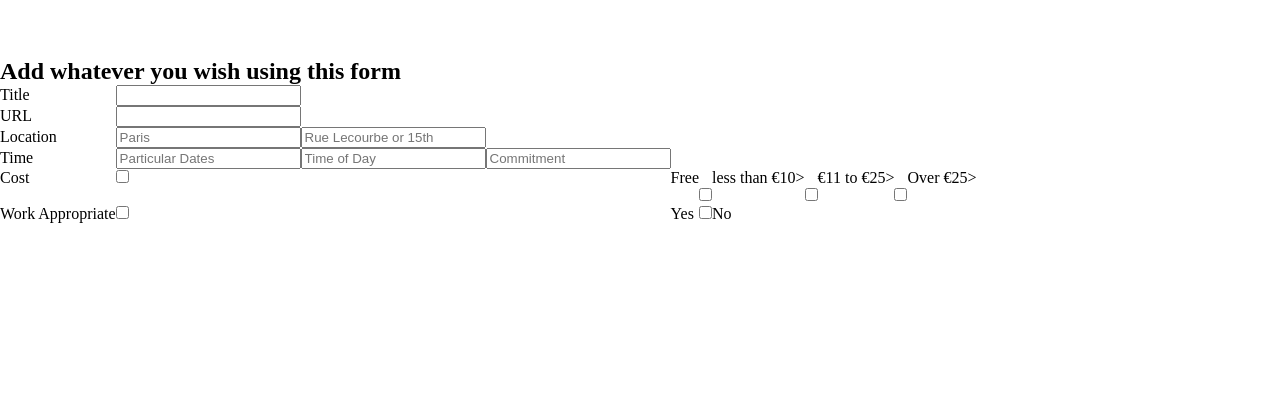
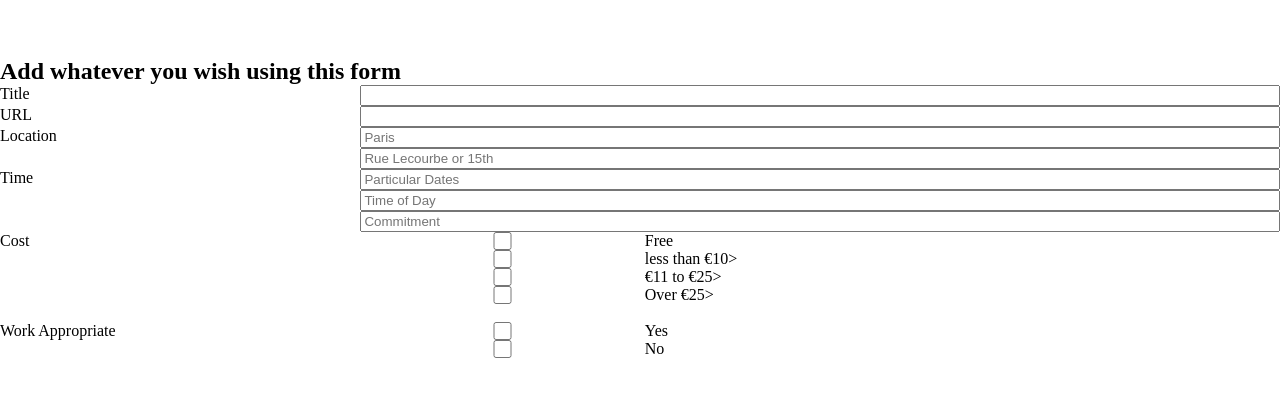
Before and after one commit to bibabyte/funInFrance, a plain HTML site: page index.html in a window 1280 px wide. Shown: the part 102-498 px from the top of the page. Drawn offline with Linux system fonts and the light colour scheme.

Commit message:
Table styling

```diff
--- a/index.html
+++ b/index.html
@@ -6,7 +6,7 @@
         <link rel="stylesheet" href="styles.css">
     </head>
 
-    <body>
+    <body class="grids">
         <header>
             <h1>Organizing for Optimal Fun</h1>
             <nav>
@@ -34,47 +34,34 @@
         </header>
         <main>
 
-            <b id="space"></b>
             <section id="form">
                 <h2>Add whatever you wish using this form</h2>
-                <form action="">
-                    <p>
-                        <label for="">Title</label>
-                        <input type="text">
-                    </p>
-                    <p>
-                        <label for="">URL</label>
-                        <input type="text">
-                    </p>
-                    <p>
-                        <label for="">Location</label>
-                        <input type="text" placeholder="Paris">
-                        <input type="text" placeholder="Rue Lecourbe or 15th">
-                    </p>
-                    <p>
-                        <label for="">Time</label>
-                        <input type="text" name="Dates" placeholder="Particular Dates">
-                        <input type="text" name="Time" id="" placeholder="Time of Day">
-                        <input type="text" placeholder="Commitment">
-                    </p>
-                    <p>
-                        <label for="">Cost</label>
-                        <input type="checkbox" id="free" name="free" value="Free">
-                            <label for="free">Free</label> <br>
-                        <input type="checkbox" id="under10" name="under10" value="Under10">
-                            <label for="under10">less than €10></label> <br>
-                        <input type="checkbox" id="11to25" name="11to25" value="11to25">
-                            <label for="11to25">€11 to €25></label> <br>
-                        <input type="checkbox" id="over25" name="over25" value="Over25">
-                            <label for="over25">Over €25></label> <br>
-                    </p>
-                    <p>
-                        <label for="">Work Appropriate</label>
-                        <input type="checkbox" id="yes" name="yes" value="Yes">
-                            <label for="yes">Yes</label>
-                        <input type="checkbox" id="no" name="no" value="No">
-                            <label for="no">No</label>
-                    </p>
+                <form action="" class="gridForm">
+                    <label for="" class="title">Title</label>
+                        <input type="text" colspan="4" class="text">
+                    <label for="" class="title">URL</label>
+                        <input type="text" class="text">
+                    <label for="" class="title">Location</label>
+                        <input type="text" placeholder="Paris" class="text">
+                        <input type="text" placeholder="Rue Lecourbe or 15th" class="text">
+                    <label for="" class="title">Time</label>
+                        <input type="text" name="Dates" placeholder="Particular Dates" class="text">
+                        <input type="text" name="Time" id="" placeholder="Time of Day" class="text">
+                        <input type="text" placeholder="Commitment" class="text">
+                    <label for="" class="title" class="boxLabel">Cost</label>
+                        <input type="checkbox" id="free" name="free" value="Free" class="box">
+                            <label for="free" class="boxLabel">Free</label> <br>
+                        <input type="checkbox" id="under10" name="under10" value="Under10" class="box">
+                            <label for="under10" class="boxLabel">less than €10></label> <br>
+                        <input type="checkbox" id="11to25" name="11to25" value="11to25" class="box">
+                            <label for="11to25" class="boxLabel">€11 to €25></label> <br>
+                        <input type="checkbox" id="over25" name="over25" value="Over25" class="box">
+                            <label for="over25" class="boxLabel">Over €25></label> <br>
+                    <label for="" class="title">Work Appropriate</label>
+                        <input type="checkbox" id="yes" name="yes" value="Yes" class="box">
+                            <label for="yes" class="boxLabel">Yes</label>
+                        <input type="checkbox" id="no" name="no" value="No" class="box">
+                            <label for="no" class="boxLabel">No</label>
                 </form>
             </section>
             <section id="dates">
--- a/styles.css
+++ b/styles.css
@@ -61,10 +61,37 @@ main {
     margin-top: 10em;
 }
 
-form  { display: table;      }
-p     { display: table-row;  }
-label { display: table-cell; }
-input { display: table-cell; }
+
+/* form display */
+
+.gridForm {
+    display: grid;
+    grid-template-columns: repeat(4(25%));
+}
+
+.text {
+    grid-column: 2 / span 3;
+}
+
+.title {
+    grid-column: 1 / span 1;
+}
+
+.box {
+    grid-column: 2/ span 1;
+}
+
+.boxLabel {
+    grid-column: 3 / span 2;
+}
+
+/* grid layout */
+
+/* .grid {
+    grid-template-rows: repeat();
+} */
+
+/* media */
 
 @media screen and (max-width: 400px) {
     .nav-link {
```
